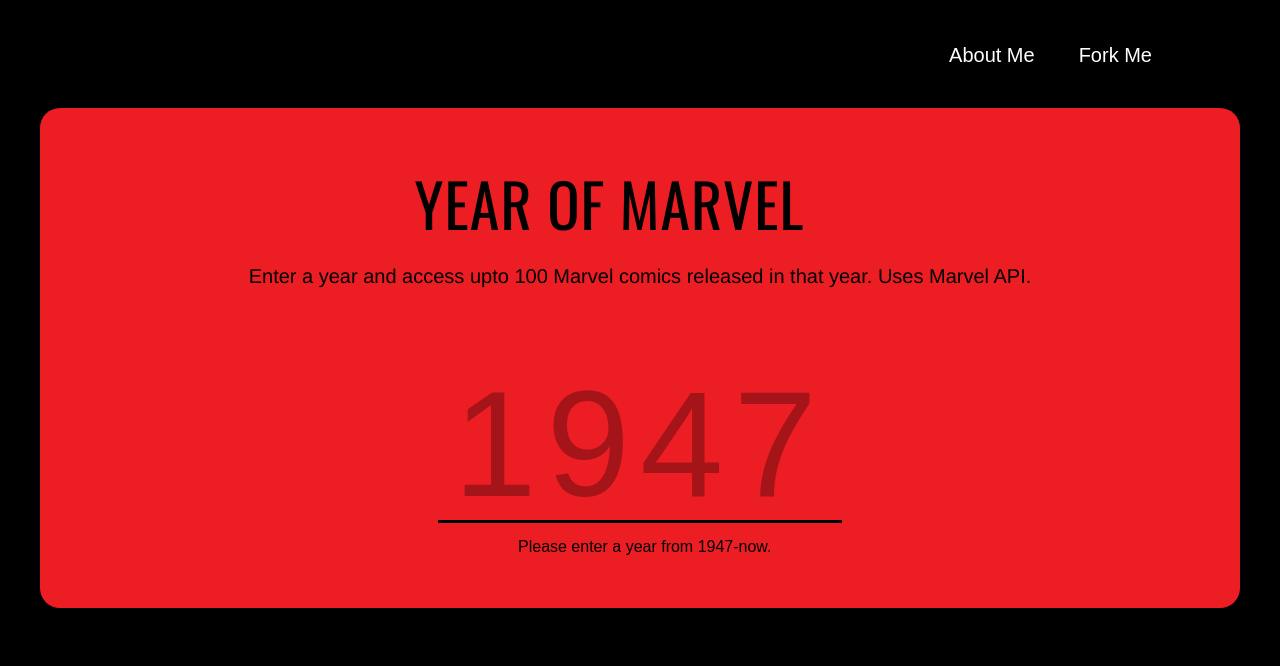
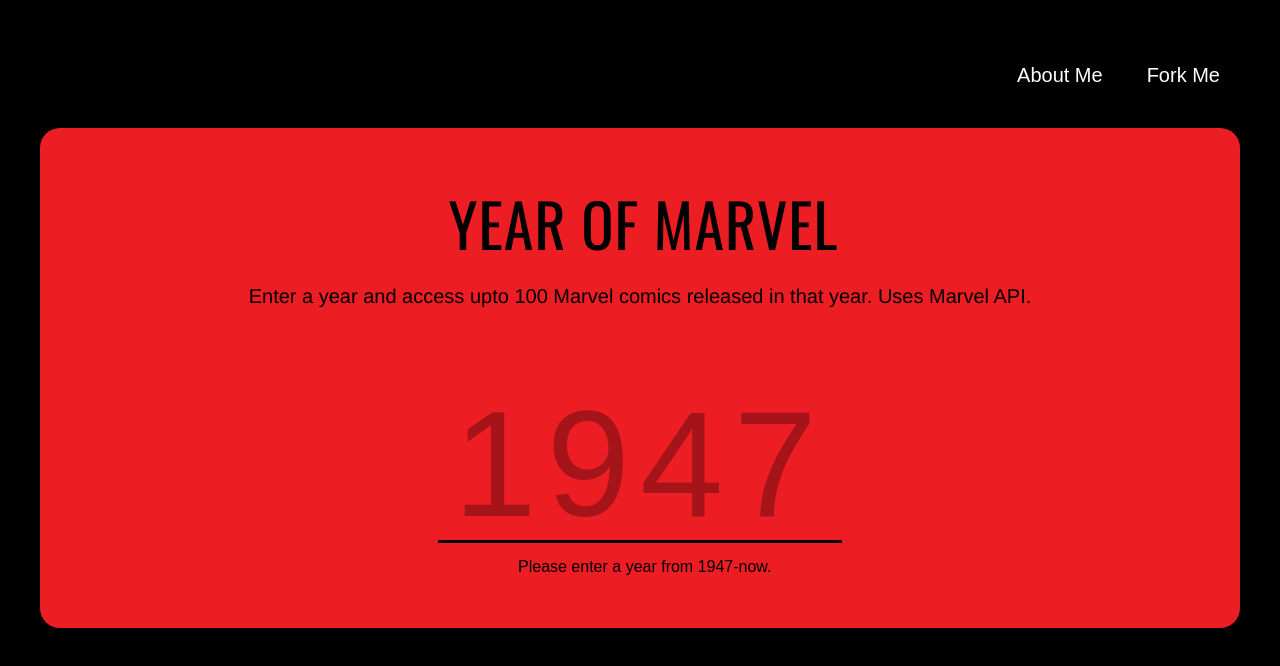
Before and after one commit to Anupya/year-of-marvel, a website: page views/index.html in a window 1280 px wide. Shown: the top 666 px of the page. Drawn offline with nearby package versions, Linux system fonts and the light colour scheme; files that its build step writes are made by us from their sources.

Commit message:
remove bodyparser

```diff
--- a/app.js
+++ b/app.js
@@ -1,7 +1,6 @@
 // define our application and instantiate Express
 var express = require('express');
 var app = express();
-var bodyParser = require('body-parser');
 
 // enables you to use jQuery to examine and transform HTML on Node.js
 const jsdom = require("jsdom");
@@ -128,9 +127,6 @@
                         description = "No description available."
                     }
 
-                    console.log("MONTH" + month);
-                    console.log("DATE" + date);
-
                     // add to structure
                     allComicInfo.comics.push({
                         cover: imageURL,
--- a/public/css/styles.css
+++ b/public/css/styles.css
@@ -14,6 +14,15 @@
 body {
     overflow: auto;
     background-color: black;
+}
+
+#mystuff {
+    position: relative;
+    top: 20px;
+    width: 1200px;
+    height: 20px;
+    margin: auto;
+    text-align: center;
 }
 
 #mystuff ul li {
@@ -38,7 +47,6 @@
 
 #mystuff ul {
     float: right;
-    margin-right: 100px;
 }
 
 .top .title {
@@ -51,6 +59,7 @@
     letter-spacing: 1px;
     font-family: 'Oswald';
     font-weight: 400;
+
 }
 
 .top {
@@ -128,6 +137,7 @@
 #year-of-results {
     position: absolute;
     float: center;
+    left: 550px;
     bottom: -10px;
     font-size: 60px;
     font-weight: 100;
--- a/views/index.html
+++ b/views/index.html
@@ -92,6 +92,7 @@
             if ((year >= 1947) && (year <= (new Date()).getFullYear())) {
                 //document.getElementById("bufferOverlay").style.display = none;
                 showDiv(year);
+                $(document).scrollTo('#results');
             }
             else {
                 showErrorDiv();
```
